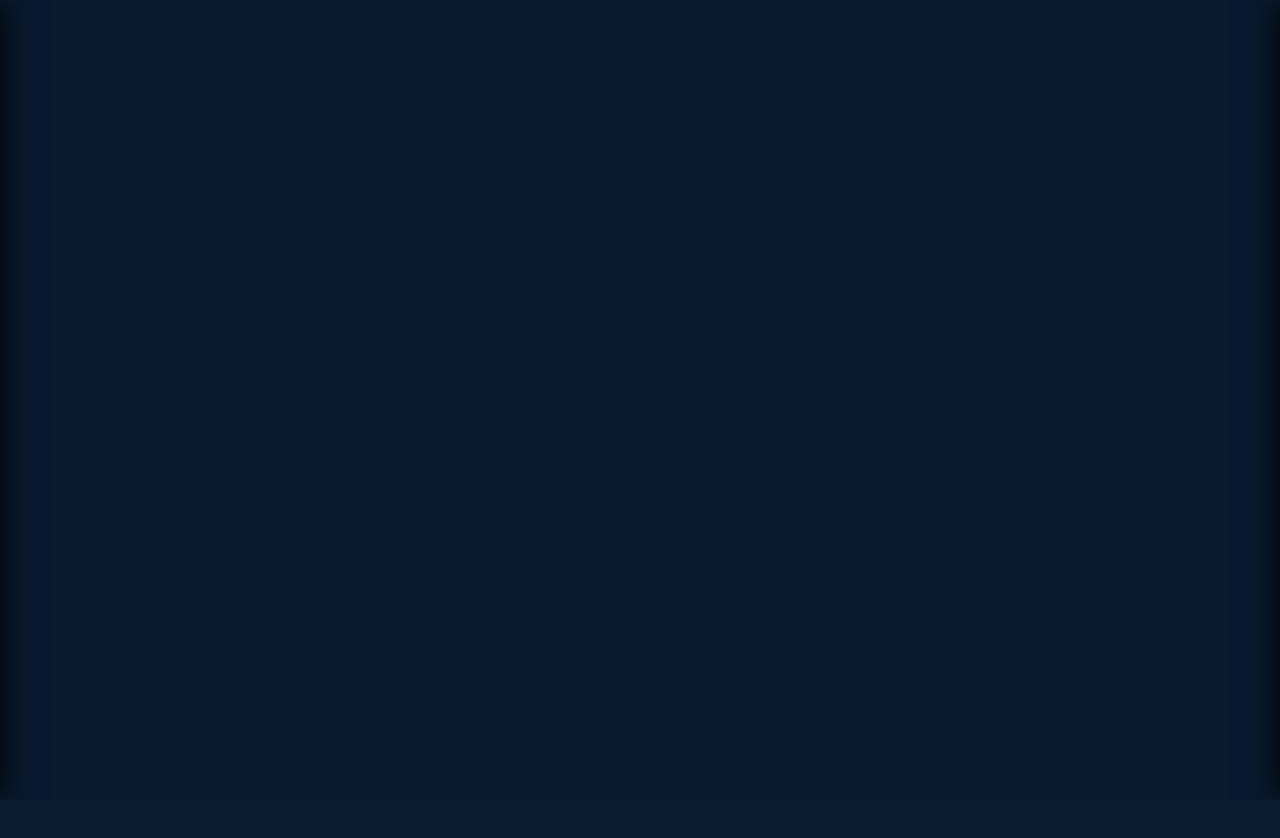
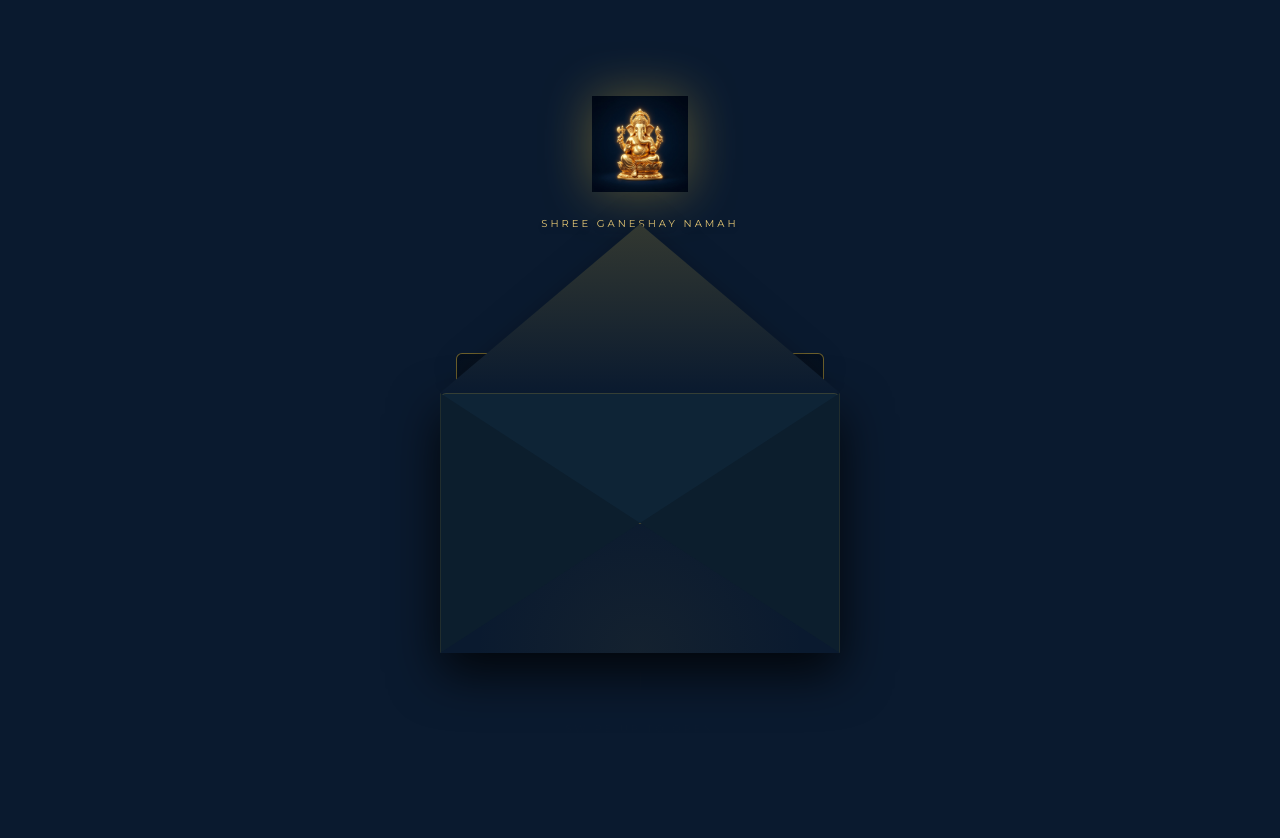
Before and after one commit to anurag07le-create/pvtanurag, a Next.js app: page /elegant in a window 1280 px wide. Shown: the top 838 px of the page. Built offline with nearby package versions, Linux system fonts and the light colour scheme.

Commit message:
feat(elegant): integrate generated luxury golden ganpati image into the new premium envelope loader

```diff
--- a/src/components/elegant/ElegantLoader.tsx
+++ b/src/components/elegant/ElegantLoader.tsx
@@ -1,29 +1,66 @@
 "use client"
 import React, { useState, useRef, useEffect } from 'react'
-import { motion, AnimatePresence } from 'framer-motion'
+import { motion, AnimatePresence, useMotionValue, useTransform, useSpring } from 'framer-motion'
 
 export default function ElegantLoader({ onComplete }: { onComplete: () => void }) {
   const [phase, setPhase] = useState<'sealed' | 'opening' | 'done'>('sealed')
+  const y = useMotionValue(0)
+  const springY = useSpring(y, { stiffness: 300, damping: 25 })
+  const startY = useRef(0)
   const hasFired = useRef(false)
 
+  // Map swipe distance to rotation
+  const flapRotateX = useTransform(springY, [-100, 0], [180, 0])
+  const envelopeY = useTransform(springY, [-200, 0], [100, 0])
+
+  // Touch swipe logic
+  const handleTouchStart = (e: React.TouchEvent) => {
+    if (phase !== 'sealed') return
+    startY.current = e.touches[0].clientY
+  }
+
+  const handleTouchMove = (e: React.TouchEvent) => {
+    if (phase !== 'sealed' || hasFired.current) return
+    const delta = e.touches[0].clientY - startY.current
+    if (delta < 0) { // user swiped UP
+      y.set(Math.max(delta, -150))
+
+      if (delta < -80) {
+        hasFired.current = true
+        triggerOpen()
+      }
+    }
+  }
+
+  const handleTouchEnd = () => {
+    if (phase !== 'sealed' || hasFired.current) return
+    y.set(0) // snap back if they didn't swipe far enough
+  }
+
+  // Click/Tap fallback logic
   const handleTap = () => {
     if (phase !== 'sealed' || hasFired.current) return
     hasFired.current = true
+    triggerOpen()
+  }
+
+  const triggerOpen = () => {
     setPhase('opening')
+    y.set(-150)
 
     // Haptic feedback if available
     if (typeof navigator !== 'undefined' && navigator.vibrate) {
-      navigator.vibrate(30)
+      navigator.vibrate(50)
     }
 
-    setTimeout(() => setPhase('done'), 1800)
-    setTimeout(() => onComplete(), 2500)
+    setTimeout(() => setPhase('done'), 2200)
+    setTimeout(() => onComplete(), 3000)
   }
 
   // Auto-open after 5 seconds if user doesn't interact
   useEffect(() => {
     const timer = setTimeout(() => {
-      if (phase === 'sealed') handleTap()
+      if (phase === 'sealed') triggerOpen()
     }, 5000)
     return () => clearTimeout(timer)
     // eslint-disable-next-line react-hooks/exhaustive-deps
@@ -33,87 +70,125 @@ export default function ElegantLoader({ onComplete }: { onComplete: () => void }
     <AnimatePresence>
       {phase !== 'done' && (
         <motion.div
-          className="fixed inset-0 z-[200] bg-[#0A1A2F] flex items-center justify-center overflow-hidden"
-          exit={{ opacity: 0, transition: { duration: 0.8, ease: "easeInOut" } }}
+          className="fixed inset-0 z-[200] bg-[#0A1A2F] flex flex-col items-center justify-center overflow-hidden"
+          exit={{ opacity: 0, scale: 1.1, filter: "blur(10px)", transition: { duration: 1, ease: "easeInOut" } }}
+          onTouchStart={handleTouchStart}
+          onTouchMove={handleTouchMove}
+          onTouchEnd={handleTouchEnd}
           onClick={handleTap}
         >
-          {/* Left Door */}
+          {/* Majestic Ganpati Logo */}
           <motion.div
-            className="absolute top-0 left-0 w-1/2 h-full bg-[#0A1A2F] border-r-2 border-[#d4af37]/50 shadow-[5px_0_30px_rgba(0,0,0,0.8)] z-10 flex items-center justify-end overflow-hidden"
-            initial={{ x: "0%" }}
-            animate={{ x: phase === 'opening' ? "-100%" : "0%" }}
-            transition={{ duration: 1.5, ease: [0.76, 0, 0.24, 1], delay: 0.2 }}
+            className="absolute top-[8%] md:top-[12%] flex flex-col items-center justify-center opacity-90"
+            initial={{ opacity: 0, y: -20 }}
+            animate={{ opacity: 1, y: 0 }}
+            transition={{ duration: 1.5, ease: "easeOut" }}
           >
-            {/* Left Door Pattern */}
-            <div className="absolute inset-0 opacity-[0.1]"
-              style={{
-                backgroundImage: `linear-gradient(rgba(212,175,55,0.8) 2px, transparent 2px), linear-gradient(90deg, rgba(212,175,55,0.8) 2px, transparent 2px)`,
-                backgroundSize: '40px 40px'
-              }}
-            />
-            {/* Left Door Inner Border */}
-            <div className="absolute top-4 bottom-4 left-4 right-2 border-2 border-[#d4af37]/30 rounded-l-md pointer-events-none" />
+            <div className="relative flex items-center justify-center w-24 h-24 mb-4 drop-shadow-[0_0_25px_rgba(212,175,55,0.4)]">
+              <img
+                src="/images/elegant/ganpati.png"
+                alt="Lord Ganesha"
+                className="w-full h-full object-contain"
+              />
+            </div>
+            <span className="font-montserrat text-[#e6c875] text-[10px] tracking-[0.3em] uppercase mt-2 drop-shadow-md">
+              Shree Ganeshay Namah
+            </span>
           </motion.div>
 
-          {/* Right Door */}
+          {/* Envelope Container */}
           <motion.div
-            className="absolute top-0 right-0 w-1/2 h-full bg-[#0A1A2F] border-l-2 border-[#d4af37]/50 shadow-[-5px_0_30px_rgba(0,0,0,0.8)] z-10 flex items-center justify-start overflow-hidden"
-            initial={{ x: "0%" }}
-            animate={{ x: phase === 'opening' ? "100%" : "0%" }}
-            transition={{ duration: 1.5, ease: [0.76, 0, 0.24, 1], delay: 0.2 }}
+            className="relative w-[300px] h-[200px] md:w-[400px] md:h-[260px] mt-16 md:mt-24 cursor-pointer perspective-[1200px]"
+            style={{ y: envelopeY }}
           >
-             {/* Right Door Pattern */}
-             <div className="absolute inset-0 opacity-[0.1]"
-              style={{
-                backgroundImage: `linear-gradient(rgba(212,175,55,0.8) 2px, transparent 2px), linear-gradient(90deg, rgba(212,175,55,0.8) 2px, transparent 2px)`,
-                backgroundSize: '40px 40px'
+            {/* The Inside Card that gets revealed */}
+            <motion.div
+              className="absolute inset-x-4 bottom-2 top-10 bg-[#061120] border border-[#d4af37]/50 rounded-md shadow-inner flex flex-col items-center justify-center overflow-hidden"
+              animate={{
+                y: phase === 'opening' ? -80 : 0,
+                opacity: phase === 'opening' ? 1 : 0.5
               }}
+              transition={{ duration: 1, delay: 0.5, ease: "easeOut" }}
+            >
+              <div className="absolute inset-0 opacity-10 bg-[radial-gradient(circle_at_center,_var(--tw-gradient-stops))] from-[#d4af37] to-transparent" />
+              <span className="font-cinzel text-xl md:text-2xl text-[#d4af37] tracking-wider relative z-10">
+                Sagar & Vandana
+              </span>
+              <span className="font-montserrat text-[#e6c875]/60 text-[8px] md:text-[10px] tracking-[0.4em] uppercase mt-2 relative z-10">
+                Are getting married
+              </span>
+            </motion.div>
+
+            {/* Back of Envelope */}
+            <div className="absolute inset-0 bg-[#0e2436] rounded-md shadow-[0_20px_50px_rgba(0,0,0,0.8)] border border-[#d4af37]/20" />
+
+            {/* Bottom Flap */}
+            <div
+              className="absolute bottom-0 left-0 right-0 h-1/2 bg-[#0A1A2F] border-t border-[#d4af37]/40 shadow-[-10px_-10px_20px_rgba(0,0,0,0.3)] z-20"
+              style={{ clipPath: 'polygon(0 100%, 50% 0, 100% 100%)' }}
+            >
+              {/* Subtle Mandala Pattern on Envelope Body */}
+              <div className="absolute inset-0 opacity-[0.05]"
+                style={{
+                  backgroundImage: `radial-gradient(circle at 50% 100%, rgba(212,175,55,1) 0%, transparent 70%)`
+                }}
+              />
+            </div>
+
+            {/* Left/Right Side Flaps */}
+            <div
+              className="absolute inset-0 bg-[#0c1e2d] z-10 border border-[#d4af37]/10"
+              style={{ clipPath: 'polygon(0 0, 50% 50%, 100% 0, 100% 100%, 0 100%)' }}
             />
-            {/* Right Door Inner Border */}
-            <div className="absolute top-4 bottom-4 left-2 right-4 border-2 border-[#d4af37]/30 rounded-r-md pointer-events-none" />
+
+            {/* Top Flap */}
+            <motion.div
+              className="absolute top-0 left-0 w-full h-[65%] origin-top z-30 drop-shadow-xl"
+              style={{ rotateX: phase === 'opening' ? 180 : flapRotateX }}
+              animate={phase === 'opening' ? { rotateX: 180 } : undefined}
+              transition={phase === 'opening' ? { duration: 0.8, ease: "easeInOut" } : undefined}
+            >
+              <div
+                className="w-full h-full bg-[#0A1A2F] border-b border-[#d4af37]/60 relative overflow-hidden"
+                style={{ clipPath: 'polygon(0 0, 100% 0, 50% 100%)', backfaceVisibility: 'hidden' }}
+              >
+                {/* Gold Edge Highlight */}
+                <div className="absolute inset-0 bg-gradient-to-b from-transparent to-[#d4af37]/20" />
+              </div>
+
+              {/* Inside of top flap */}
+              <div
+                className="absolute inset-0 w-full h-full bg-[#061120] border-t border-[#d4af37]/30"
+                style={{ clipPath: 'polygon(0 0, 100% 0, 50% 100%)', backfaceVisibility: 'hidden', transform: 'rotateX(180deg)' }}
+              />
+
+              {/* Royal Wax Seal */}
+              <motion.div
+                className="absolute bottom-0 left-1/2 -translate-x-1/2 translate-y-1/2 w-16 h-16 md:w-20 md:h-20"
+                animate={{ opacity: phase === 'opening' ? 0 : 1 }}
+                transition={{ duration: 0.3 }}
+                style={{ backfaceVisibility: 'hidden' }}
+              >
+                <div className="w-full h-full rounded-full bg-gradient-to-br from-[#d4af37] via-[#b38f24] to-[#80661a] shadow-[0_4px_15px_rgba(0,0,0,0.5)] border-2 border-[#ffebb3]/50 flex items-center justify-center relative">
+                  <div className="absolute inset-1 rounded-full border border-dashed border-[#0A1A2F]/30" />
+                  <span className="font-vibes text-[#0A1A2F] text-2xl md:text-3xl font-bold">
+                    S&V
+                  </span>
+                </div>
+              </motion.div>
+            </motion.div>
           </motion.div>
 
-          {/* Center Piece (Ganpati & Instruction) */}
+          {/* Interaction Hint */}
           <motion.div
-            className="absolute z-20 flex flex-col items-center justify-center pointer-events-none"
-            animate={{
-              opacity: phase === 'opening' ? 0 : 1,
-              scale: phase === 'opening' ? 0.9 : 1
-            }}
-            transition={{ duration: 0.4, ease: "easeOut" }}
+            className="absolute bottom-16 flex flex-col items-center"
+            animate={{ opacity: phase === 'opening' ? 0 : [0.4, 1, 0.4] }}
+            transition={{ duration: 2, repeat: Infinity }}
           >
-            {/* Minimalist Ganesha SVG */}
-            <svg
-              width="80"
-              height="80"
-              viewBox="0 0 100 100"
-              fill="none"
-              xmlns="http://www.w3.org/2000/svg"
-              className="drop-shadow-[0_0_20px_rgba(212,175,55,0.6)] mb-6"
-            >
-              <path d="M50 15 C 45 15, 40 25, 40 35 C 40 45, 45 55, 50 65 C 55 55, 60 45, 60 35 C 60 25, 55 15, 50 15 Z" fill="#d4af37"/>
-              <path d="M40 35 C 30 35, 20 30, 20 20" stroke="#d4af37" strokeWidth="4" strokeLinecap="round"/>
-              <path d="M60 35 C 70 35, 80 30, 80 20" stroke="#d4af37" strokeWidth="4" strokeLinecap="round"/>
-              <circle cx="50" cy="40" r="4" fill="#0A1A2F"/>
-              <path d="M50 65 C 50 75, 45 85, 35 85" stroke="#d4af37" strokeWidth="5" strokeLinecap="round"/>
-              <path d="M30 45 C 20 45, 10 55, 15 65" stroke="#d4af37" strokeWidth="4" strokeLinecap="round"/>
-              <path d="M70 45 C 80 45, 90 55, 85 65" stroke="#d4af37" strokeWidth="4" strokeLinecap="round"/>
-              <circle cx="50" cy="20" r="6" fill="#d4af37"/>
-            </svg>
-
-            <span className="font-montserrat text-[#e6c875] text-[10px] md:text-xs tracking-[0.4em] uppercase mb-16 drop-shadow-md">
-              Shree Ganeshay Namah
+            <div className="w-[1px] h-12 bg-gradient-to-b from-transparent via-[#d4af37] to-transparent mb-4" />
+            <span className="font-montserrat text-[#e6c875] text-[10px] tracking-[0.3em] uppercase">
+              Swipe up to open
             </span>
-
-            <motion.div
-              className="flex flex-col items-center mt-12"
-              animate={{ opacity: [0.3, 1, 0.3] }}
-              transition={{ duration: 2, repeat: Infinity }}
-            >
-              <span className="font-montserrat text-[#e6c875]/70 text-[10px] tracking-[0.3em] uppercase border border-[#d4af37]/30 px-6 py-2 rounded-full">
-                Tap to enter
-              </span>
-            </motion.div>
           </motion.div>
 
         </motion.div>
```
Also changed, not shown: public/images/elegant/ganpati.png (added).
